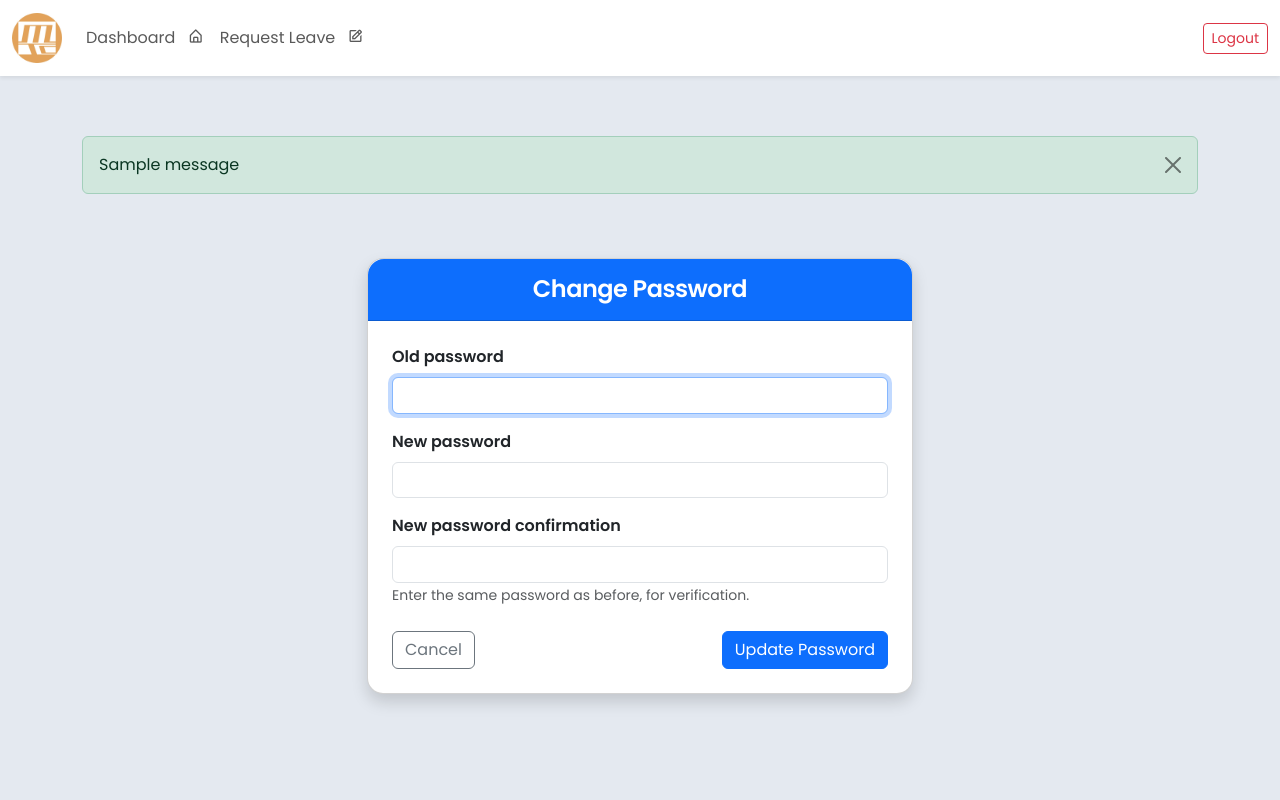
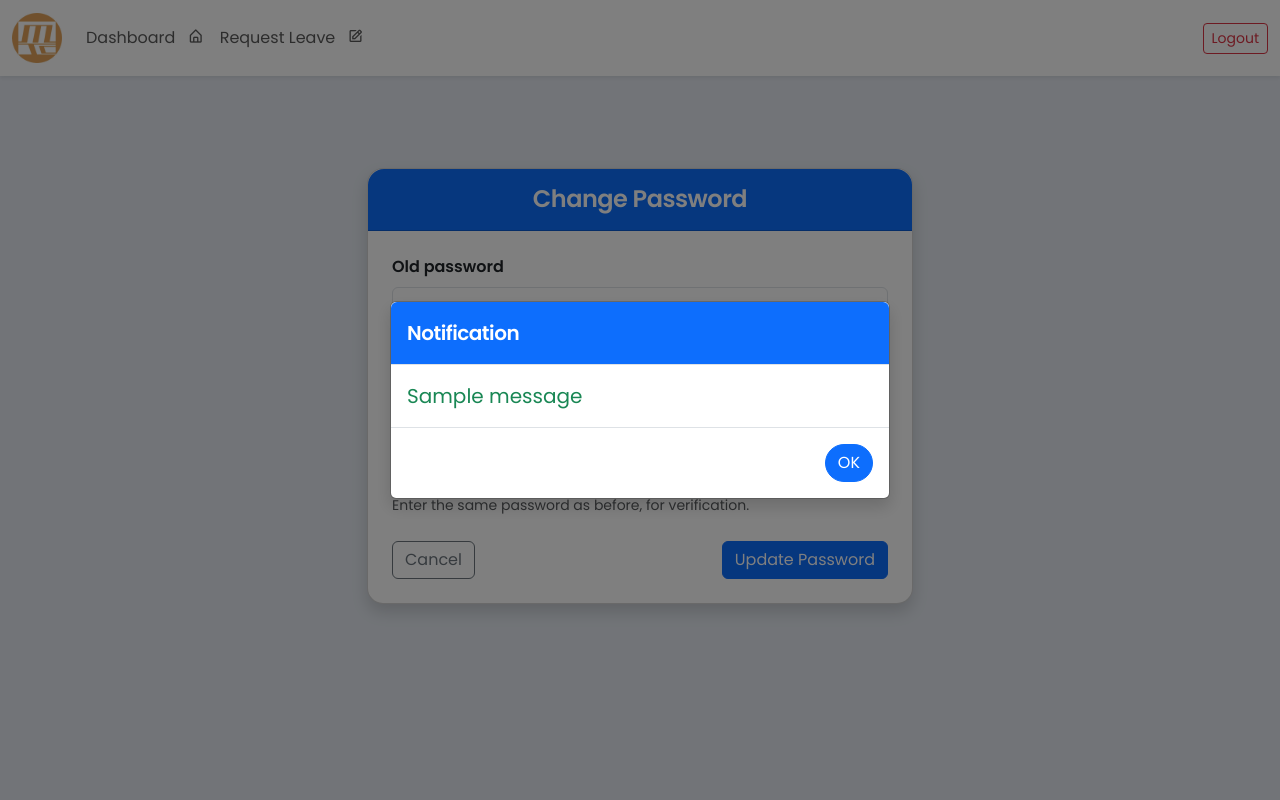
Before and after one commit to rravenorr/Thesis-Deployment, a Django app: page /account/settings/ in a window 1280 px wide. Run offline with Django 5.2, Linux system fonts and the light colour scheme; a user stored in the database is signed in; data comes from the database, SQL or seed files in the repository; both versions use the stored data as it was after the commit; tables that the repository leaves empty hold one stand-in row (values such as "Sample post"); one stand-in notice (Sample message) is shown; some libraries are stand-ins or nearby versions.

Commit message:
modal messages

```diff
--- a/core/templates/base.html
+++ b/core/templates/base.html
@@ -157,15 +157,34 @@
         <div class="container-fluid mt-5 d-flex flex-column p-0">
             <div class="container-fluid d-flex flex-column p-4">
                     {% if messages %}
-                        <div class="container mt-3">
-                        {% for message in messages %}
-                            <div class="alert alert-{{ message.tags }} alert-dismissible fade show" role="alert">
-                            {{ message }}
-                            <button type="button" class="btn-close" data-bs-dismiss="alert" aria-label="Close"></button>
+                    <!-- Modal -->
+                    <div class="modal fade" id="messageModal" tabindex="-1" aria-labelledby="messageModalLabel" aria-hidden="true">
+                        <div class="modal-dialog modal-dialog-centered">
+                            <div class="modal-content shadow rounded">
+                                <div class="modal-header bg-primary text-white rounded-top">
+                                    <h5 class="modal-title" id="messageModalLabel">Notification</h5>
+                                </div>
+                                <div class="modal-body fs-5">
+                                    {% for message in messages %}
+                                        <div class="text-{{ message.tags }}">{{ message }}</div>
+                                    {% endfor %}
+                                </div>
+                                <div class="modal-footer">
+                                    <button type="button" class="btn btn-primary rounded-pill" data-bs-dismiss="modal">OK</button>
+                                </div>
                             </div>
-                        {% endfor %}
                         </div>
-                    {% endif %}
+                    </div>
+
+                    <script>
+                        document.addEventListener('DOMContentLoaded', function () {
+                            var messageModal = new bootstrap.Modal(document.getElementById('messageModal'));
+                            messageModal.show();
+                        });
+                    </script>
+                {% endif %}
+
+
                 {% block content %}
                 {% endblock %}
             </div>
```
Also changed, not shown: core/templates/dashboard.html (+0 -9 lines), db.sqlite3.
